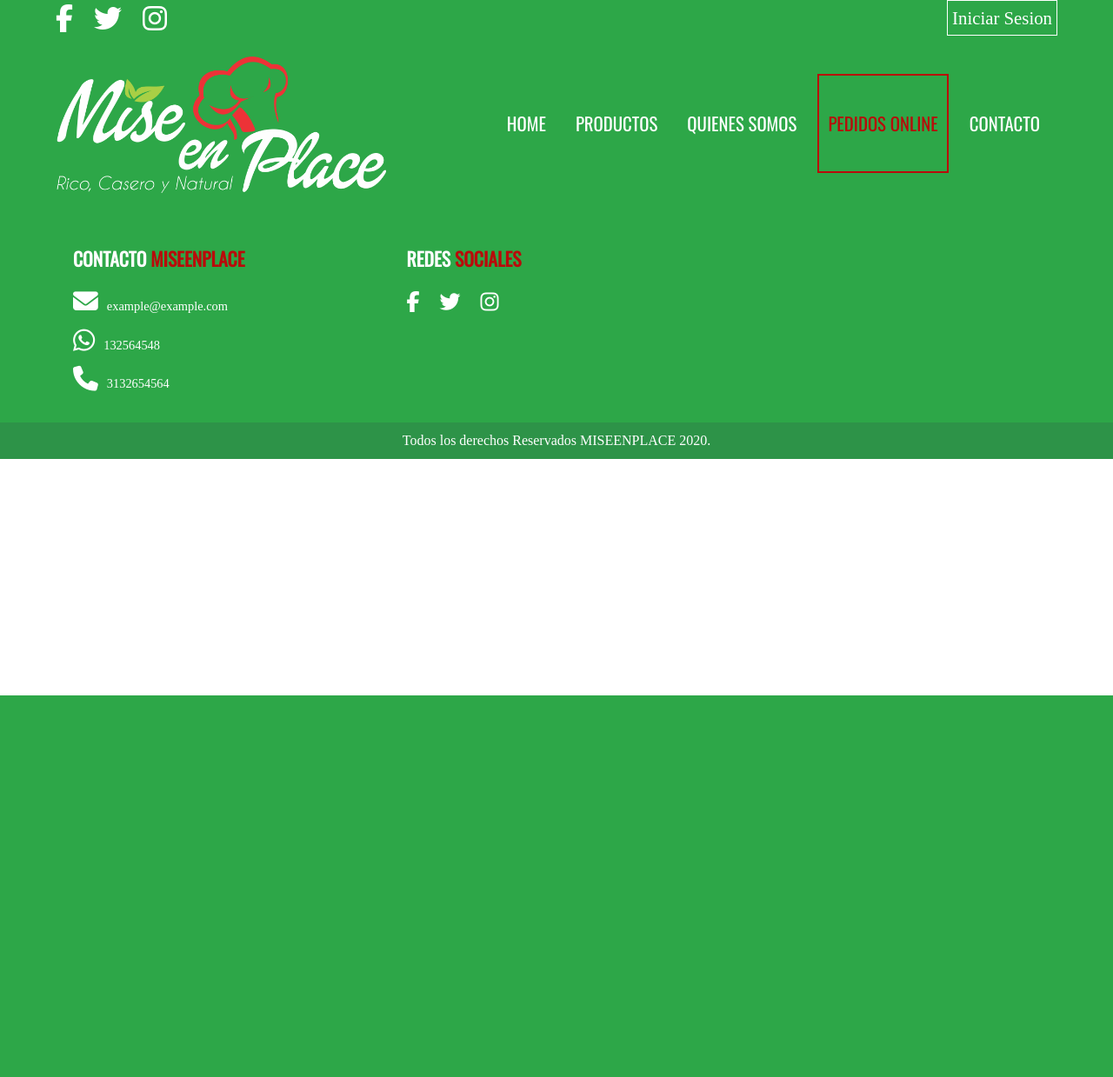
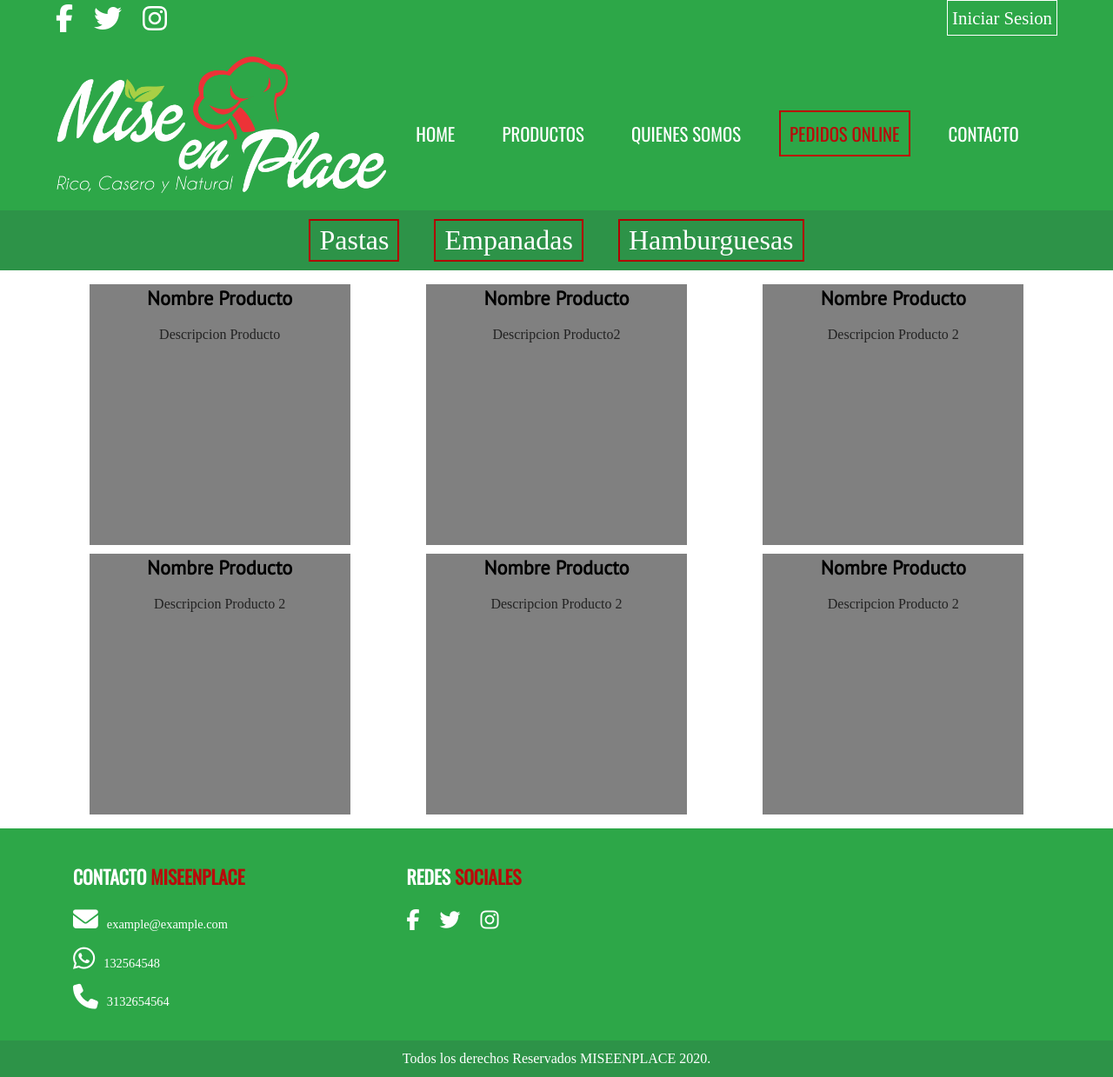
Before and after one commit to SebastianGeroli/misenplace, a PHP site: page /productos.php in a window 1280 px wide. Shown: the whole page at 87% size. Before the commit the page ends 800 px from the top, so only its background shows below. Run offline with PHP 8.4, Linux system fonts and the light colour scheme; some libraries are stand-ins or nearby versions.

Commit message:
Actualizando css con flexbox, y añadido layout de la pagina productos

```diff
--- a/css/main.css
+++ b/css/main.css
@@ -177,6 +177,24 @@ h3 {
   font-family: 'PT Sans', sans-serif;
   margin: 0px;
 }
+h4{
+  font-size: 1.6em;
+  color: black;
+  font-family: 'PT Sans', sans-serif;
+  margin: 0px;
+}
+h5{
+  font-size: 1.4em;
+  color: black;
+  font-family: 'PT Sans', sans-serif;
+  margin: 0px;
+}
+h6{
+  font-size: 1.2em;
+  color: black;
+  font-family: 'PT Sans', sans-serif;
+  margin: 0px;
+}
 /**PARALLAX**/
 .parallax::before{
   width: 100%;
@@ -295,20 +313,30 @@ p.slogan span:last-child{
 div.barra {
   background-color: rgb(45, 167, 72);
   padding: 20px 0;
+  display: flex;
+  justify-content: center;
+}
+@media only screen and (min-width:992px) {
+  div.barra div.contenedor{
+    display: flex;
+    justify-content: center;
+  }
 }
 
 div.logo {
-  width: 80%;
-  float: left;
+  width: 100%;
+  margin-bottom: 20px;
 }
 
 div.logo img {
   width: 100%;
 }
 
-@media only screen and (min-width:768px) {
+@media only screen and (min-width:992px) {
   div.logo {
     width: 33%;
+    float: left;
+    margin-bottom: 0px;
   }
 }
 
@@ -338,13 +366,13 @@ nav.navegacion-principal a.remark:hover {
   color: white;
 }
 
-@media only screen and (min-width: 768px) {
+@media only screen and (min-width: 992px) {
   nav.navegacion-principal {
     width: 67%;
-    float: right;
     text-align: right;
-    display: block;
-    line-height: 90px;
+    display: flex;
+    justify-content: space-between;
+    align-items: center;
   }
 
   nav.navegacion-principal a {
@@ -449,6 +477,73 @@ p.copyright{
   padding: 10px 0;
   text-align: center;
   margin: 20px 0 0 0;
+}
+
+/* PRODUCTOS.PHP */
+div.barraproductos{
+  background-color: rgb(45, 147, 72);
+}
+div.barraproductos div.contenedor{
+  display: flex;
+  justify-content: space-evenly;
+  align-items: center;
+}
+nav.navcategorias{
+  display:block;
+  justify-content: center;
+  text-align: center;
+  padding: 10px 0 ;
+}
+nav.navcategorias a{
+  margin: 10px 20px 10px 20px;
+  display: block;
+  text-decoration: none;
+  color: white;
+  font-size: 2em;
+  padding: 0 10px;
+  border: 2px solid rgb(175, 1, 1);
+}
+@media only screen and (min-width: 768px){
+  nav.navcategorias{
+    display:flex;
+    justify-content: center;
+  }
+  nav.navcategorias a{
+    display: inline-block;
+    margin: 0px 20px;
+  }
+
+}
+nav.navcategorias a:hover{
+  background-color: rgb(175, 1, 1);
+}
+ul.listaProductos{
+  display: grid;
+  grid-template-columns: 1fr;
+  grid-gap: 10px;
+  justify-content: center;
+  padding: 0;
+}
+@media only screen and (min-width: 768px){
+  ul.listaProductos{
+    grid-template-columns: repeat(2,1fr);
+    grid-gap: 10px;
+  }
+}
+@media only screen and (min-width: 992px){
+  ul.listaProductos{
+    grid-template-columns: repeat(3,1fr);
+    grid-gap: 10px;
+  }
+}
+li.producto{
+margin: 0 auto;
+}
+div.contenedorProducto{
+width: 300px;
+height: 300px;
+background-color: grey;
+text-align: center;
 }
 /* ==========================================================================
    Helper classes
--- a/productos.php
+++ b/productos.php
@@ -2,7 +2,55 @@
 include 'head.php';
 include 'navBar.php';
 ?>
-
+<div class="barraproductos">
+    <div class="contenedor">
+        <nav class="navcategorias">
+            <a href="#">Pastas</a>
+            <a href="#">Empanadas</a>
+            <a href="#">Hamburguesas</a>
+        </nav><!--.navcategorias-->
+    </div>
+    <!--.contenedor-->
+</div>
+<!--.barraproductos-->
+    <div class="contenedor">
+        <ul class="listaProductos">
+            <li class="producto">
+                <div class="contenedorProducto">
+                    <h5>Nombre Producto</h5>
+                    <p>Descripcion Producto</p>
+                </div>
+            </li>
+            <li class="producto">
+                <div class="contenedorProducto">
+                    <h5>Nombre Producto</h5>
+                    <p>Descripcion Producto2</p>
+                </div>
+            </li>
+            <li class="producto">
+                <div class="contenedorProducto">
+                    <h5>Nombre Producto</h5>
+                    <p>Descripcion Producto 2</p>
+                </div>
+            </li>
+            <li class="producto">
+                <div class="contenedorProducto">
+                    <h5>Nombre Producto</h5>
+                    <p>Descripcion Producto 2</p>
+                </div>
+            </li>   <li class="producto">
+                <div class="contenedorProducto">
+                    <h5>Nombre Producto</h5>
+                    <p>Descripcion Producto 2</p>
+                </div>
+            </li>   <li class="producto">
+                <div class="contenedorProducto">
+                    <h5>Nombre Producto</h5>
+                    <p>Descripcion Producto 2</p>
+                </div>
+            </li>
+        </ul>
+    </div>
 <?php
-include 'footer.php'
+include 'footer.php';
 ?>
```
